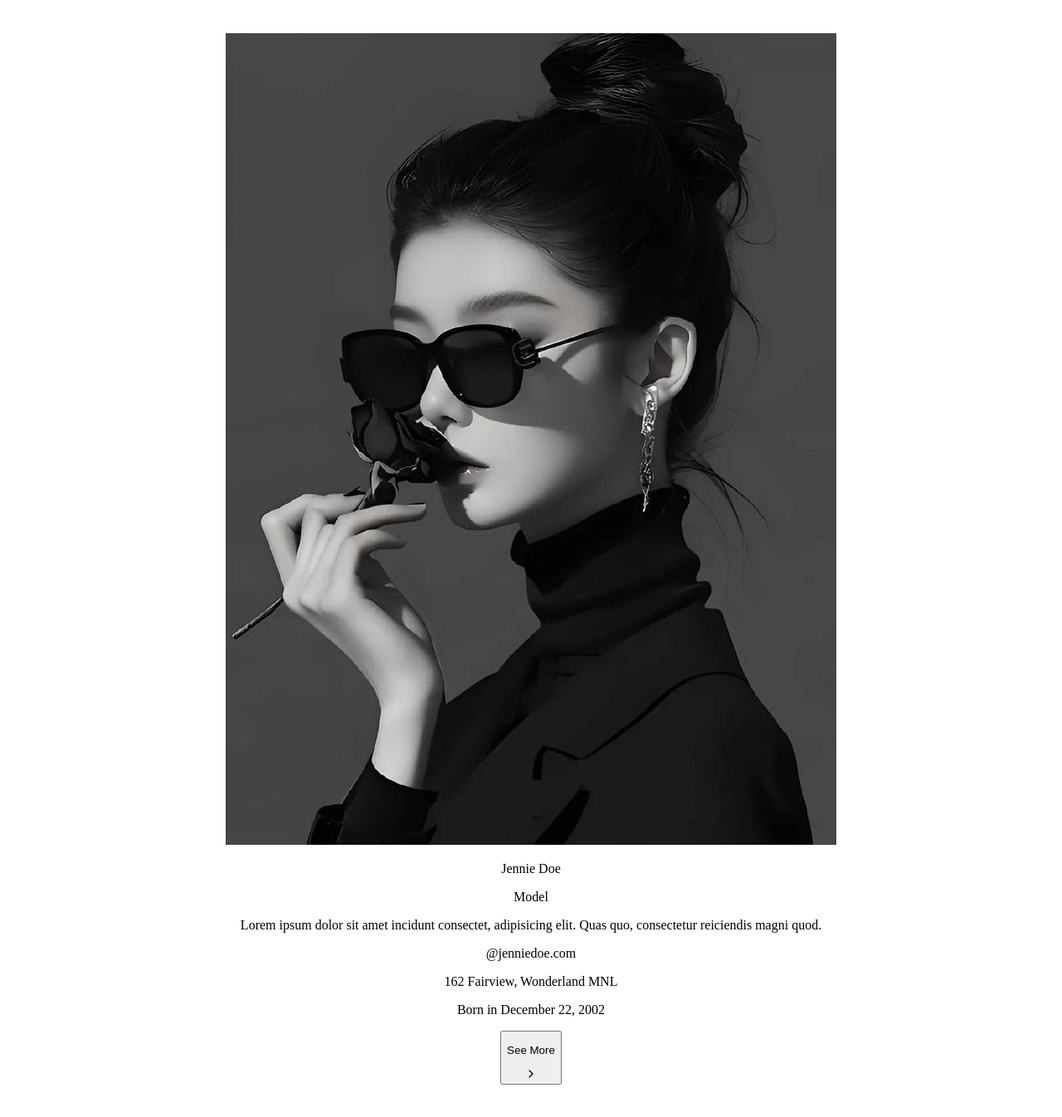
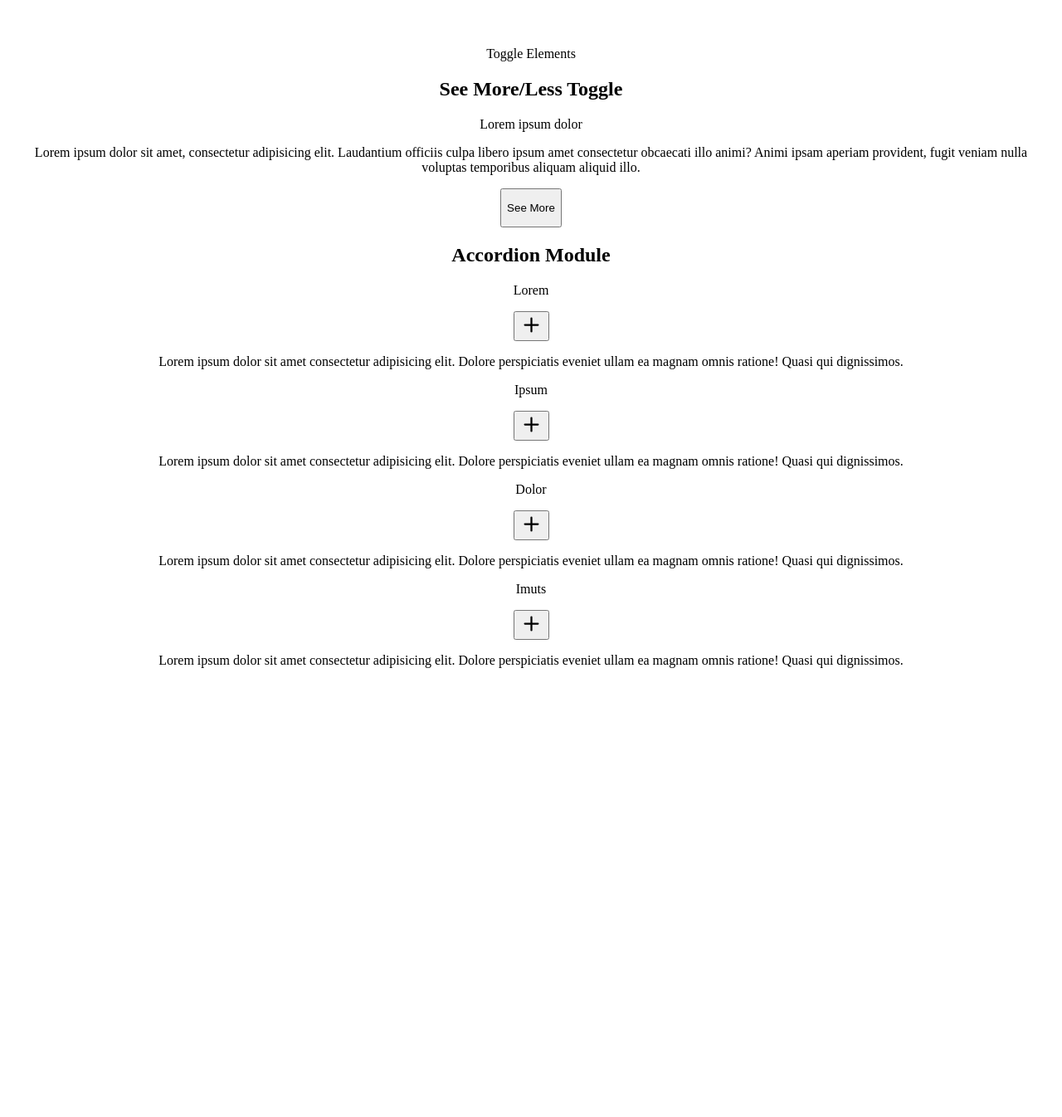
Before and after one commit to devJennyy/learning-gallery, a React (Vite) app: page /task-one in a window 1280 px wide. Shown: the whole page at 83% size. After the commit the page ends 861 px from the top, so only its background shows below. Built offline with nearby package versions, Linux system fonts and the light colour scheme; the HTML template or start-up script is replaced by a standard one.

Commit message:
Updated UI for task 1.

```diff
--- a/src/data/GalleryData.ts
+++ b/src/data/GalleryData.ts
@@ -2,7 +2,7 @@
     {
       number: "1",
       href: "/task-one",
-      title: 'Implement a Toggleable Profile Card with "See More" Functionality',
+      title: 'Implement a Toggleable Profile Card with "See More" & "See Less" Functionality',
       description:
         'Create a profile card displaying a picture, name, age, and work info, with a "See More" button to reveal additional details like email, address, and date of birth. Clicking "See Less" hides these details.',
     },
--- a/src/pages/Tasks/Task01.tsx
+++ b/src/pages/Tasks/Task01.tsx
@@ -1,53 +1,90 @@
-import { useState } from "react";
-import { IoChevronForwardOutline } from "react-icons/io5";
+import { LuPlus } from "react-icons/lu";
 
 const Task01 = () => {
-  const [show, setShow] = useState(false);
+  const accordionData = [
+    {
+      title: "Lorem",
+      description:
+        "Lorem ipsum dolor sit amet consectetur adipisicing elit. Dolore perspiciatis eveniet ullam ea magnam omnis ratione! Quasi qui dignissimos.",
+      classname: "bg-secondaryFill rounded-t-sm",
+    },
+    {
+      title: "Ipsum",
+      description:
+        "Lorem ipsum dolor sit amet consectetur adipisicing elit. Dolore perspiciatis eveniet ullam ea magnam omnis ratione! Quasi qui dignissimos.",
+      classname: "bg-[#2C3742]",
+    },
+    {
+      title: "Dolor",
+      description:
+        "Lorem ipsum dolor sit amet consectetur adipisicing elit. Dolore perspiciatis eveniet ullam ea magnam omnis ratione! Quasi qui dignissimos.",
+      classname: "bg-[#4A5568]",
+    },
+    {
+      title: "Imuts",
+      description:
+        "Lorem ipsum dolor sit amet consectetur adipisicing elit. Dolore perspiciatis eveniet ullam ea magnam omnis ratione! Quasi qui dignissimos.",
+      classname: "bg-[#2C3E50] rounded-b-sm",
+    },
+  ];
 
   return (
     <div
       id="task-one"
-      className="flex justify-center w-full sm:max-w-[375px] sm:mx-auto sm:mt-10 sm:h-[667px] bg-[#F4F5F3] h-screen p-3"
+      className="w-full flex flex-col justify-center items-center h-screen"
     >
-      <div className="flex flex-col relative w-full">
-        <img
-          src="/images/sample-image.jfif"
-          alt="sample-image"
-          className="w-full h-2/3 object-cover rounded-t-[2rem] z-0"
-        />
+      <div
+        className="w-full flex flex-col items-center gap-10 sm:max-w-[540px] sm:mx-auto sm:h-[667px] h-screen p-5 relative overflow-hidden bg-quinaryFill overflow-y-auto"
+        style={{
+          overflow: "auto",
+          scrollbarWidth: "none",
+        }}
+      >
+        <p className="capitalize text-2xl font-semibold z-10">
+          Toggle Elements
+        </p>
+        {/* 1st Option */}
+        <div className="text-start">
+          <h2>See More/Less Toggle</h2>
+          <div className="w-full bg-primaryFill p-4 border border-primaryStroke rounded-sm mt-3">
+            <div className="w-full flex flex-col justify-start items-start gap-4 text-start bg-secondaryFill p-5 rounded-sm">
+              <p className="font-bold text-2xl">Lorem ipsum dolor</p>
+              <p>
+                Lorem ipsum dolor sit amet, consectetur adipisicing elit.
+                Laudantium officiis culpa libero ipsum amet consectetur
+                obcaecati illo animi? Animi ipsam aperiam provident, fugit
+                veniam nulla voluptas temporibus aliquam aliquid illo.
+              </p>
 
-        <div className="flex flex-col justify-between items-center bg-primary w-full rounded-[2rem] absolute bottom-0 z-10 text-black p-7">
-          <div className="flex flex-col justify-center items-center gap-4 mt-2 mb-5">
-            <p className="text-3xl tracking-wide font-semibold">Jennie Doe</p>
-            <div className="px-6 py-1 rounded-full border w-fit">
-              <p className="text-sm">Model</p>
+              <button className="w-[100px] py-[6px] border rounded-sm">
+                <p className="text-sm">See More</p>
+              </button>
             </div>
-            <p className="text-justify">
-              Lorem ipsum dolor sit amet incidunt consectet, adipisicing elit.
-              Quas quo, consectetur reiciendis magni quod.
-            </p>
           </div>
+        </div>
 
-          <div
-            className={
-              show
-                ? "flex flex-col justify-between items-start pb-5 w-full gap-2"
-                : "hidden"
-            }
-          >
-            <p className="hover:underline underline-offset-4 cursor-pointer">
-              @jenniedoe.com
-            </p>
-            <p>162 Fairview, Wonderland MNL</p>
-            <p>Born in December 22, 2002</p>
+        {/* 2nd Option */}
+        <div className="w-full text-start">
+          <h2>Accordion Module</h2>
+          <div className="w-full p-4 bg-primaryFill mt-3 border border-primaryStroke rounded-sm">
+            {accordionData?.map((items, index) => {
+              return (
+                <div
+                  key={index}
+                  className={`w-full flex flex-col gap-2 p-4 ${items.classname}`}
+                >
+                  <div className="w-full flex justify-between items-center">
+                    <p className="text-semibold text-3xl">{items.title}</p>
+                    <button>
+                      <LuPlus size={27} />
+                    </button>
+                  </div>
+
+                  <p className="text-start">{items.description}</p>
+                </div>
+              );
+            })}
           </div>
-          <button
-            onClick={() => setShow((prev) => !prev)}
-            className="flex justify-center items-center gap-1 py-3 border border-black w-full hover:bg-black hover:text-primary active:border-black active:bg-white active:text-black transition-all duration-300 ease-out"
-          >
-            <p className="text-sm">See {show ? "Less" : "More"}</p>
-            <IoChevronForwardOutline size={14} />
-          </button>
         </div>
       </div>
     </div>
```
